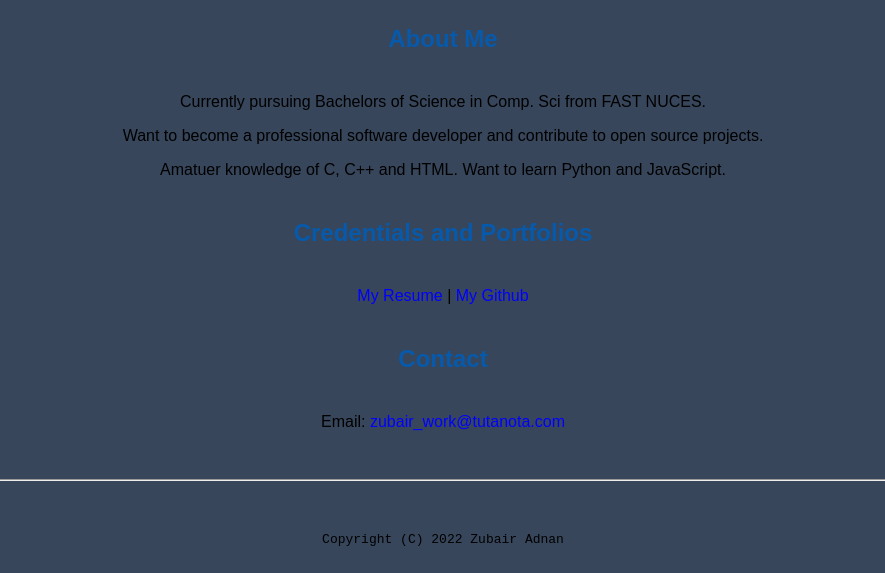
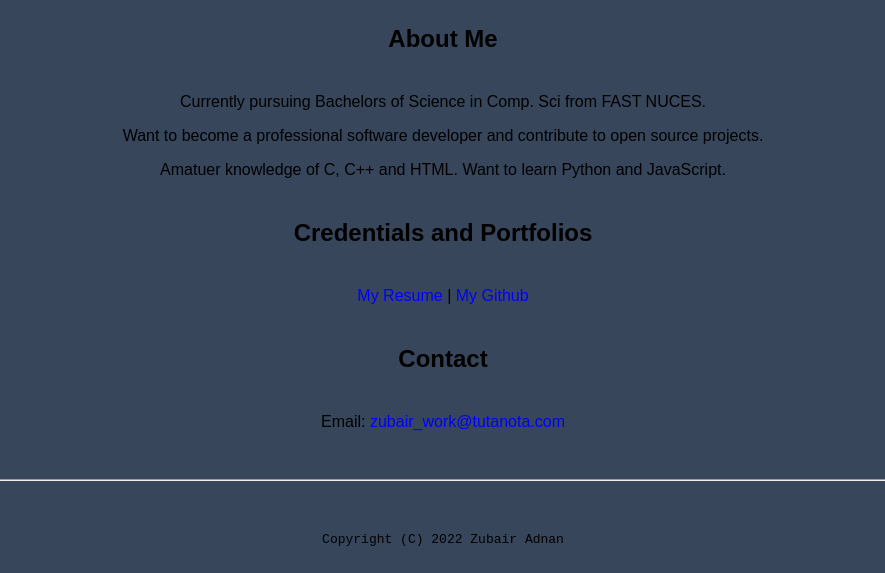
Before and after one commit to Zubair-Adnan/Zubair-Adnan.github.io, a plain HTML site: page index.html in a window 1280 px wide. Shown: the part 625-1198 px from the top of the page, without its empty margins (197-1082 px from the left). Drawn offline with Linux system fonts and the light colour scheme.

Commit message:
Update master.css

```diff
--- a/css/master.css
+++ b/css/master.css
@@ -29,7 +29,7 @@
    }
 
   h2 {
-    color: #075AAB; /* set the text color of to #075AAB here */
+    color: #0726EFF; /* set the text color of to #075AAB here */
     /* set both the bottom margin and top margin to 2.5rem here */
     margin-bottom: 2.5rem;
     margin-top: 2.5rem;
```
